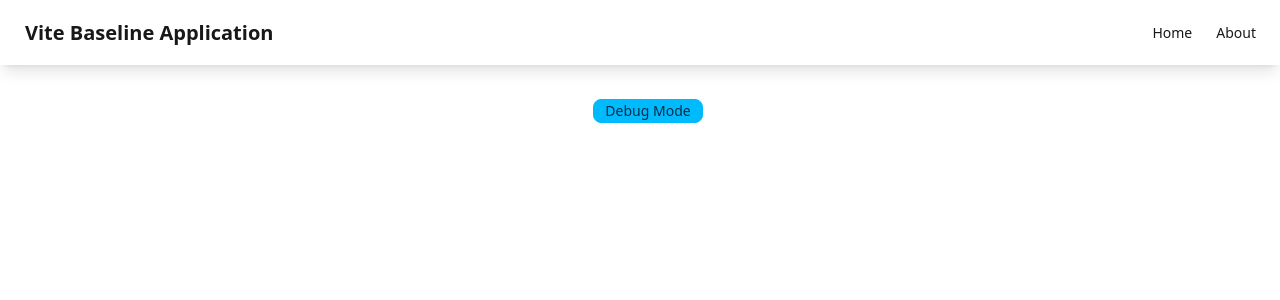
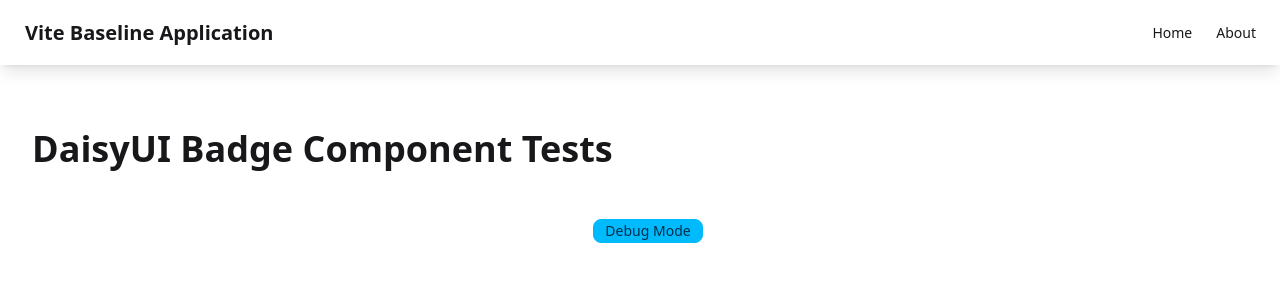
Before and after one commit to tpickles118/vite-ui-components, a Vue app: page /badge-view in a window 1280 px wide. Shown: the top 300 px of the page. Built offline with nearby package versions, Linux system fonts and the light colour scheme.

Commit message:
setup for badges

```diff
--- /dev/null
+++ b/src/components/base/DaisyBadge.vue
@@ -0,0 +1,9 @@
+<script setup>
+
+</script>
+
+<template>
+
+    badge-view
+
+</template>
--- a/src/router/index.js
+++ b/src/router/index.js
@@ -2,11 +2,13 @@ import { createRouter, createWebHistory } from 'vue-router'
 import Home from '@/views/Home.vue'
 import About from '@/views/About.vue'
 import UsersAPI from '@/views/UsersApi.vue'
+import BadgeView from '@/views/daisy-wrapper-views/BadgeView.vue'
 
 const routes = [
     { path: '/', name: 'Home', component: Home },
     { path: '/about', name: 'About', component: About },
     { path: '/users-api', name: 'UsersApi', component: UsersAPI },
+    { path: '/badge-view', name: 'BadgeView', component: BadgeView },
 ]
 
 const router = createRouter({
--- a/src/views/Home.vue
+++ b/src/views/Home.vue
@@ -6,6 +6,7 @@
         <ul class="list-disc list-inside">
             <li><router-link to="/about">About Page</router-link></li>
             <li><router-link to="/users-api">Axios API Demo</router-link></li>
+            <li><router-link to="/badge-view">Daisy Badge Tests</router-link></li>
         </ul>
     </div>
 </template>
--- /dev/null
+++ b/src/views/daisy-wrapper-views/BadgeView.vue
@@ -0,0 +1,10 @@
+<script setup>
+</script>
+
+<template>
+
+    <div class="container mx-auto p-8">
+        <h1 class="text-4xl font-bold mb-4">DaisyUI Badge Component Tests</h1>
+
+    </div>
+</template>
```
